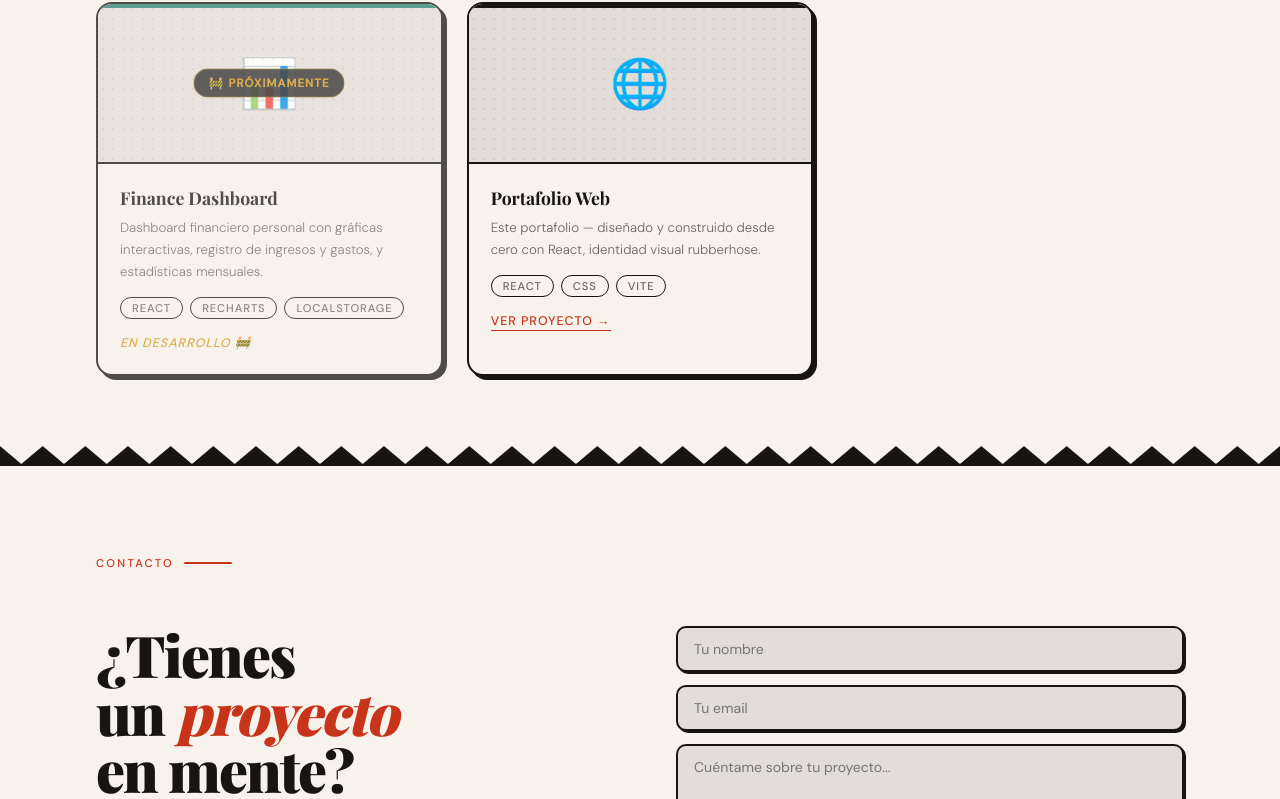
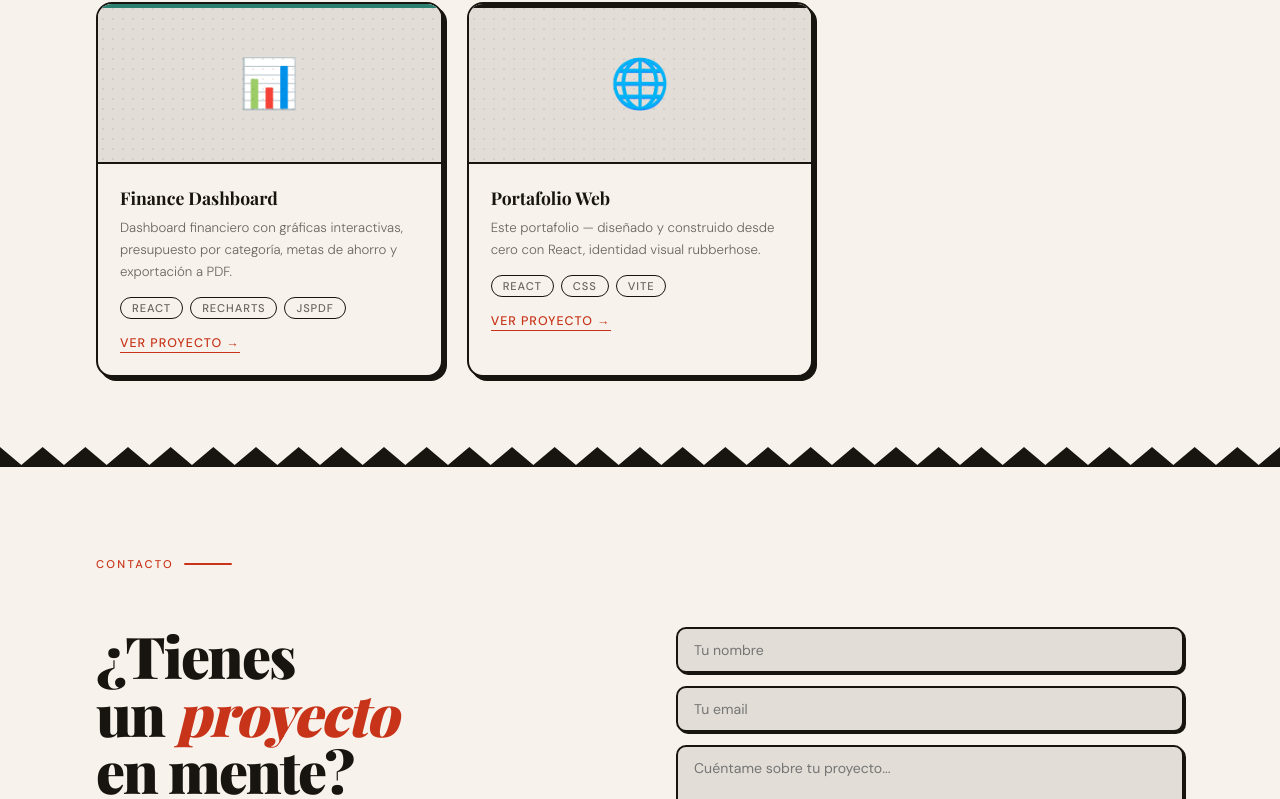
Before and after one commit to CerberoDgvm/mi-portafolio, a React (Vite) app: page / in a window 1280 px wide. Shown: the part 2298-3097 px from the top of the page. Built offline with nearby package versions, Linux system fonts and the light colour scheme; a web font is replaced by a local one.

Commit message:
agregar finance dashboard a proyectos

```diff
--- a/src/components/Projects.jsx
+++ b/src/components/Projects.jsx
@@ -30,14 +30,14 @@ const PROJECTS = [
     modal: false
   },
   {
-    emoji: "📊",
+     emoji: "📊",
     barColor: "#2A7F6F",
     title: "Finance Dashboard",
-    desc: "Dashboard financiero personal con gráficas interactivas, registro de ingresos y gastos, y estadísticas mensuales.",
-    tags: ["React","Recharts","localStorage"],
-    link: null,
+    desc: "Dashboard financiero con gráficas interactivas, presupuesto por categoría, metas de ahorro y exportación a PDF.",
+    tags: ["React","Recharts","jsPDF"],
+    link: "https://finance-dashboard-victordgm.vercel.app",
     modal: false,
-    comingSoon: true
+    comingSoon: false
   },
   {
     emoji: "🌐",
```
